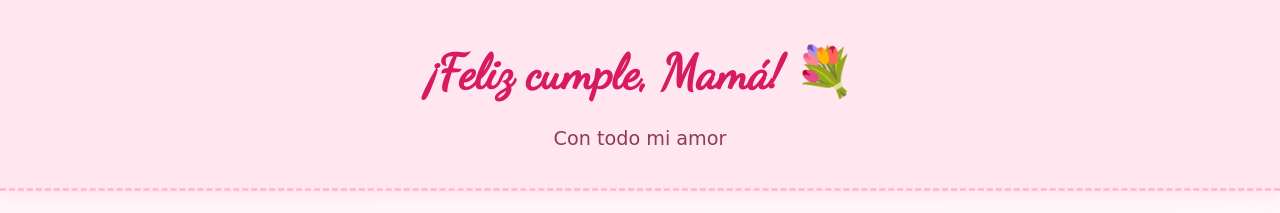
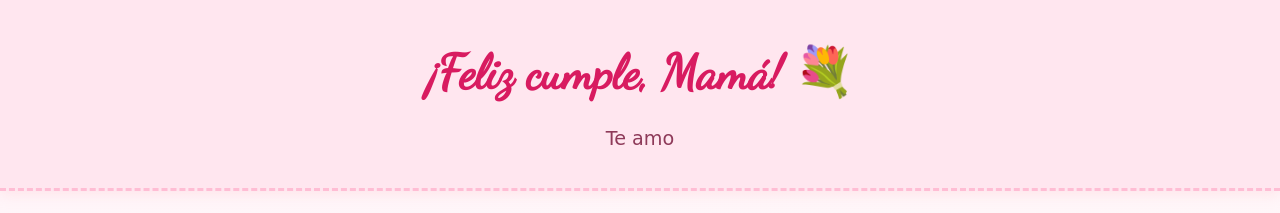
Before and after one commit to gabrielalonsoo13/cumple-mama, a plain HTML site: page index.html in a window 1280 px wide. Shown: the top 213 px of the page. Drawn offline with Linux system fonts and the light colour scheme; a web font is replaced by a local one.

Commit message:
titulo te amo

```diff
--- a/index.html
+++ b/index.html
@@ -16,7 +16,7 @@
 
     <header>
         <h1>¡Feliz cumple, Mamá! 💐</h1>
-        <p>Con todo mi amor</p>
+        <p>Te amo</p>
     </header>
 
     <main>
```
